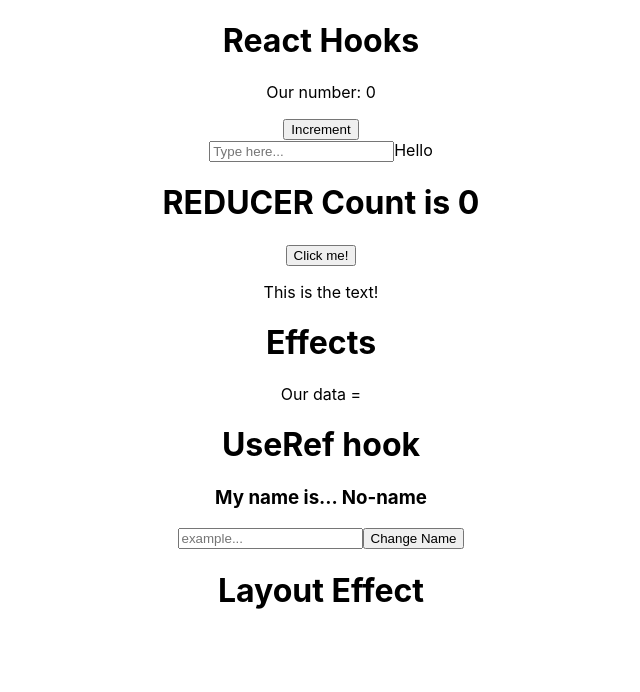
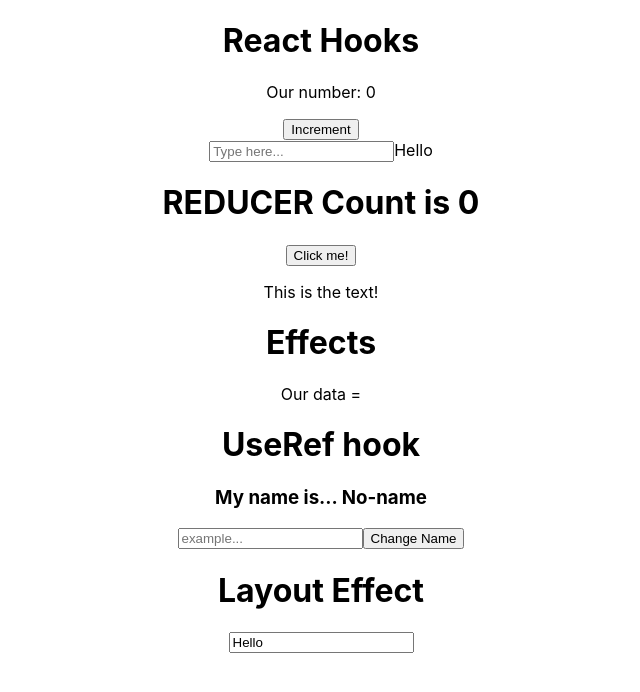
Before and after one commit to SuKaiwen/React-Hooks, a React (Create React App) app: page / in a window 1280 px wide. Shown: the top 692 px of the page, without its empty margins (319-959 px from the left). Built offline with nearby package versions, Linux system fonts and the light colour scheme; no server answers.

Commit message:
useLayoutEffect

```diff
--- a/src/Components/LayoutEffect.js
+++ b/src/Components/LayoutEffect.js
@@ -1,21 +1,26 @@
-import React, {useLayoutEffect, useEffect} from 'react';
+import React, {useLayoutEffect, useEffect, useRef} from 'react';
 
 function LayoutEffect(props) {
 
     // useLayoutEffect is very similar to useEffect
     // useLayoutEffect is called before useEffect
+    const inputRef = useRef(null);
 
+    // We can use this when we want to change
+    // the layout of the UI before the data
+    // is called...
     useLayoutEffect(() => {
-
-    });
+        console.log(inputRef.current.value);
+    }, []);
 
     useEffect(() => {
-
-    });
+        inputRef.current.value = "Hello";
+    }, []);
 
     return (
         <div>
             <h1>Layout Effect</h1>
+            <input ref={inputRef} value="HI"/>
         </div>
     );
 }
```
